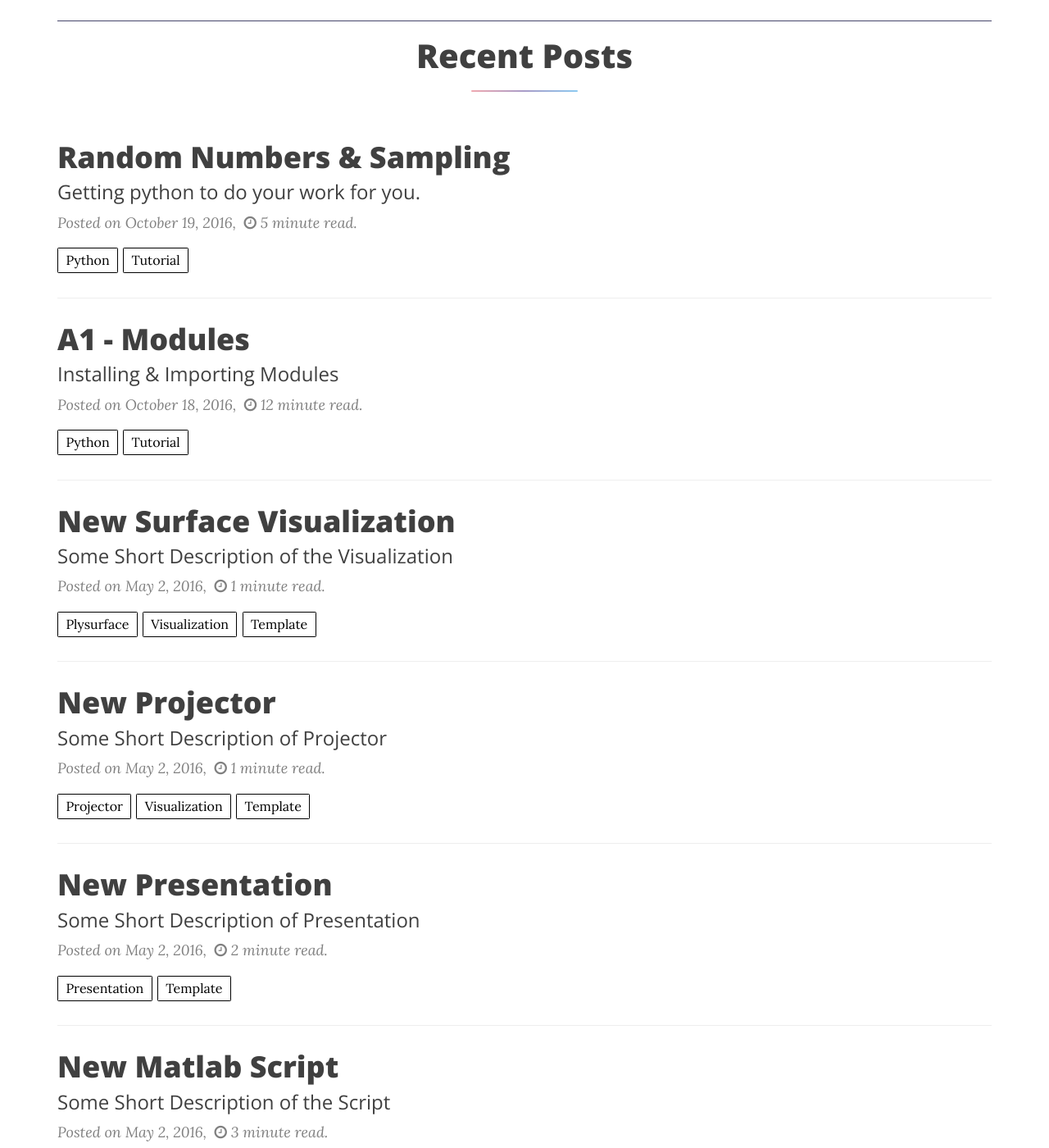
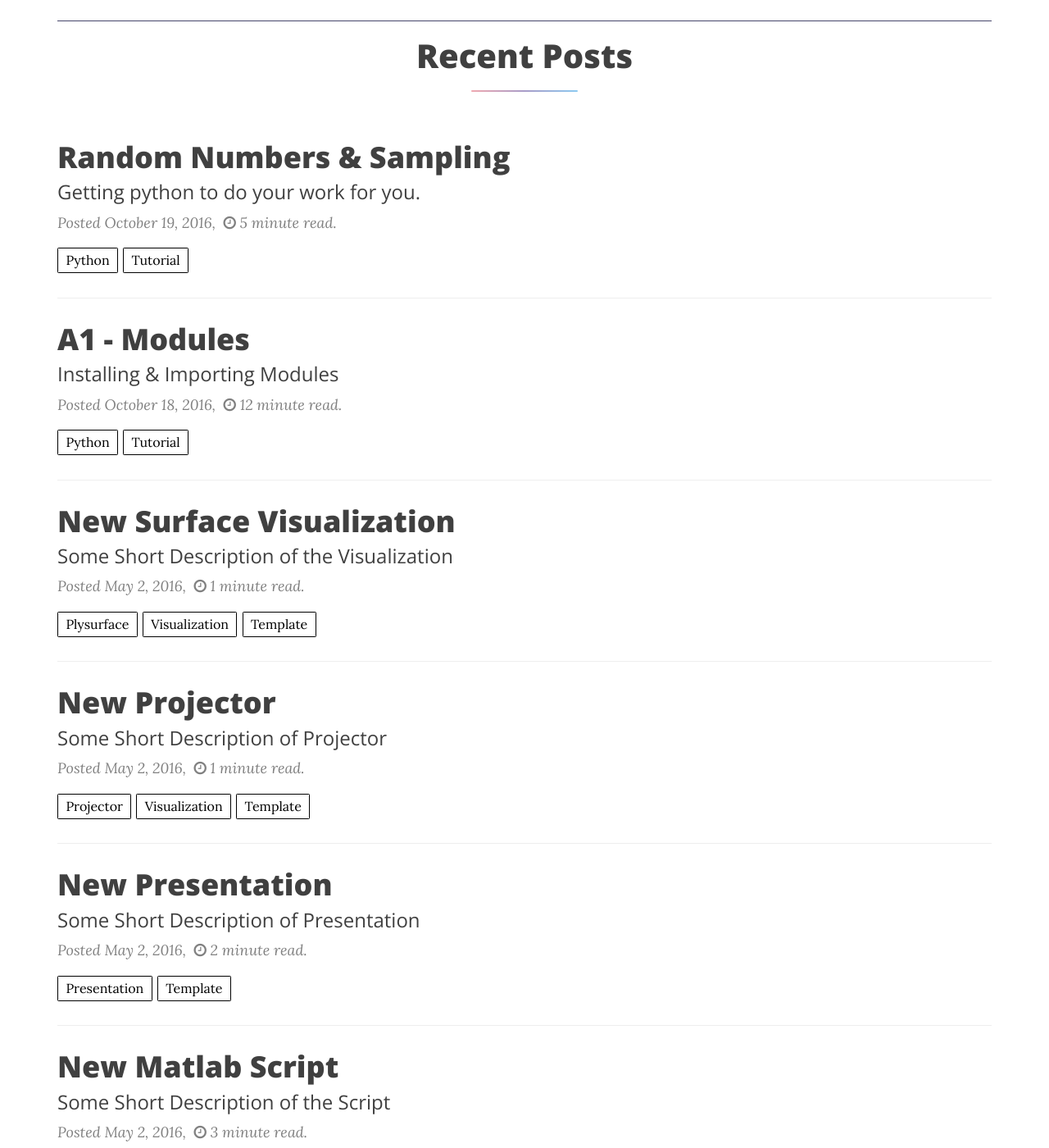
Before and after one commit to A-Swafford/a-swafford.github.io, a Jekyll site: the page built from index.html, in a window 1280 px wide and 1400 px high, scrolled down 1543 px. Shown: the whole window at 82% size. Built offline with Jekyll 4.4.1, drawn with Linux system fonts in a browser that asks for light colours; nearby versions of some CDN libraries; the list of posts is cut into pages by our own code; some of the changed text lies outside the part shown.

```diff
--- a/index.html
+++ b/index.html
@@ -85,7 +85,7 @@
         </h3>
         {% endif %}
     </a>
-    <p class="post-meta" style="margin-bottom:5px">Posted on {{ post.date | date: "%B %-d, %Y" }},&nbsp;{% assign minutes = post.content | number_of_words | divided_by: site.wpm %}
+    <p class="post-meta" style="margin-bottom:5px">Posted {{ post.date | date: "%B %-d, %Y" }},&nbsp;{% assign minutes = post.content | number_of_words | divided_by: site.wpm %}
 		<i class="fa fa-clock-o"></i>{% if minutes == 0 %}{% assign minutes = 1 %}{% endif %}
 		{{ minutes }} minute read.</p>
 	<div class="notepad-index-post-tags" style="">
```
